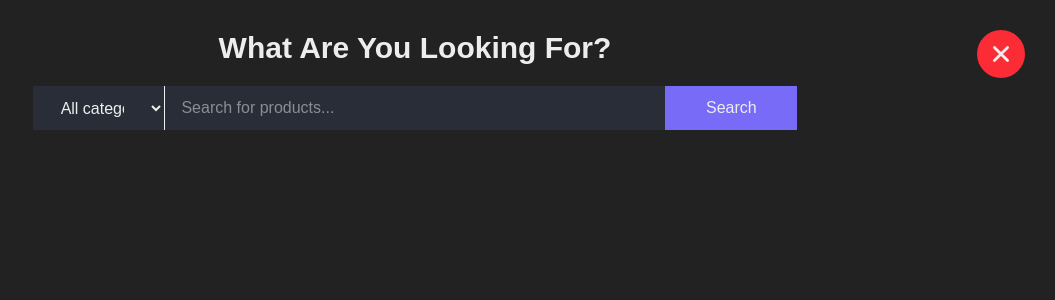
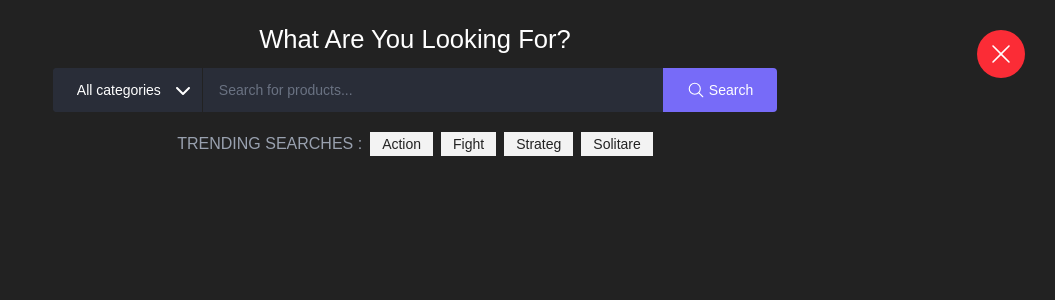
Before and after one commit to Adityo-dev/xstore, a Next.js app: page / in a window 1280 px wide. Both pictures are taken after a click on the button "Search". Shown: the top 300 px of the page, without its empty margins (225-1280 px from the left). Built offline with nearby package versions, Linux system fonts and the light colour scheme.

Commit message:
Navigation Bar [DONE]

```diff
--- a/src/shared/navigationBar/Search.js
+++ b/src/shared/navigationBar/Search.js
@@ -1,19 +1,19 @@
 "use client";
 import { useState } from "react";
 import { IoSearchOutline } from "react-icons/io5";
-import SearchPage from "./SearchPage";
+import SearchPanel from "./searchPanel/SearchPanel";
 
 function Search() {
-  const [open, setOpen] = useState(false);
+  const [openPanel, setOpenPanel] = useState(false);
 
   const closeSearchPanel = (value) => {
-    setOpen(value);
+    setOpenPanel(value);
   };
 
   return (
     <>
       <button
-        onClick={() => setOpen(true)}
+        onClick={() => setOpenPanel(true)}
         className="w-full flex items-center gap-2 cursor-pointer border-s border-[#FFFFFF24] pl-[20px] hover:text-[#776BF8] transition"
       >
         <IoSearchOutline className="text-2xl" />
@@ -21,7 +21,7 @@ function Search() {
       </button>
 
       {/* Sliding Search Panel */}
-      {open && <SearchPage onClose={closeSearchPanel} />}
+      {openPanel && <SearchPanel onClose={closeSearchPanel} />}
     </>
   );
 }
--- a/src/shared/navigationBar/SearchPage.js
+++ /dev/null
@@ -1,42 +0,0 @@
-import { IoClose } from "react-icons/io5";
-
-function SearchPage({ onClose }) {
-  return (
-    <div className="fixed top-0 left-0 w-full h-[85vh] bg-[#222222] z-50 animate-slideDown flex flex-col p-[30px]">
-      <button
-        onClick={() => onClose(false)}
-        className="absolute right-[30px] cursor-pointer w-12 h-12 flex items-center justify-center rounded-full bg-red-500"
-      >
-        <IoClose className="text-3xl" />
-      </button>
-
-      <div className="flex flex-col items-center justify-center">
-        <h3 className="text-3xl font-semibold mb-[20px]">
-          What Are You Looking For?
-        </h3>
-        <div className="flex items-center ">
-          <select
-            name="cars"
-            id="cars"
-            className="bg-[#292D38] px-6 w-full h-full border-r"
-          >
-            <option value="all-categories">All categories</option>
-            <option value="saab">Saab</option>
-            <option value="mercedes">Mercedes</option>
-            <option value="audi">Audi</option>
-          </select>
-          <input
-            type="text"
-            placeholder="Search for products..."
-            className="min-w-[500px] bg-[#292D38] py-2.5 px-4 outline-none"
-          />
-          <button className="w-full h-full px-6 bg-[#776BF8]">Search</button>
-        </div>
-      </div>
-
-      {/* Search Input */}
-    </div>
-  );
-}
-
-export default SearchPage;
--- /dev/null
+++ b/src/shared/navigationBar/searchPanel/SearchBar.js
@@ -0,0 +1,38 @@
+import { FaChevronDown } from "react-icons/fa6";
+import { IoSearchOutline } from "react-icons/io5";
+
+function SearchBar() {
+  return (
+    <div className="flex items-center bg-[#292D38] rounded-sm overflow-hidden">
+      {/* Custom Dropdown */}
+      <div className="relative inline-block">
+        <select className="appearance-none text-sm bg-[#292D38] px-6 py-3 pr-10  border-r border-[#222222] outline-0 cursor-pointer">
+          <option value="all-categories">All categories</option>
+          <option value="saab">Saab</option>
+          <option value="mercedes">Mercedes </option>
+          <option value="audi">Audi</option>
+        </select>
+
+        {/* Custom Arrow */}
+        <span className="absolute right-3 top-1/2 -translate-y-1/2 pointer-events-none">
+          <FaChevronDown />
+        </span>
+      </div>
+
+      {/* Search Input */}
+      <input
+        type="text"
+        placeholder="Search for products..."
+        className="min-w-[460px] bg-transparent text-white text-sm py-3 px-4 outline-none placeholder-gray-500"
+      />
+
+      {/* Search Button */}
+      <button className="bg-[#776BF8] px-6 py-3 text-sm flex items-center gap-1 cursor-pointer">
+        <IoSearchOutline className="text-lg" />
+        Search
+      </button>
+    </div>
+  );
+}
+
+export default SearchBar;
--- /dev/null
+++ b/src/shared/navigationBar/searchPanel/SearchPanel.js
@@ -0,0 +1,31 @@
+import { RxCross1 } from "react-icons/rx";
+import SearchBar from "./SearchBar";
+import TrendingSearches from "./TrendingSearches";
+
+function SearchPanel({ onClose }) {
+  return (
+    <div className="fixed top-0 left-0 w-full h-[85vh] bg-[#222222] z-50 animate-slideDown flex flex-col p-[20px] text-white">
+      {/* Close Button */}
+      <button
+        onClick={() => onClose(false)}
+        className="absolute hover:rotate-90 right-[30px] top-[30px] cursor-pointer w-12 h-12 flex items-center justify-center rounded-full bg-[#fb2c36] transition duration-300"
+      >
+        <RxCross1 className="text-2xl " />
+      </button>
+
+      {/* Main Content */}
+      <div className="flex flex-col items-center justify-center space-y-5">
+        {/* Header Title */}
+        <h3 className="text-[1.6rem] text-white mb-[10px]">
+          What Are You Looking For?
+        </h3>
+        {/* Search bar */}
+        <SearchBar />
+        {/* Trending Searches Tag */}
+        <TrendingSearches />
+      </div>
+    </div>
+  );
+}
+
+export default SearchPanel;
--- /dev/null
+++ b/src/shared/navigationBar/searchPanel/TrendingSearches.js
@@ -0,0 +1,41 @@
+const trendingTag = [
+  {
+    id: 1,
+    name: "action",
+  },
+  {
+    id: 2,
+    name: "fight",
+  },
+  {
+    id: 3,
+    name: "strateg",
+  },
+  {
+    id: 4,
+    name: "Solitare",
+  },
+];
+
+function TrendingSearches() {
+  return (
+    <div className="flex items-center gap-2">
+      <p className="text-[1rem] text-[#99a1af] uppercase">
+        Trending searches :
+      </p>
+
+      <ul className="flex items-center gap-2">
+        {trendingTag.map((tag) => (
+          <li
+            key={tag?.id}
+            className="bg-[#f3f3f3] text-[#222] px-3 py-0.5 text-sm font-medium capitalize cursor-pointer"
+          >
+            {tag?.name}
+          </li>
+        ))}
+      </ul>
+    </div>
+  );
+}
+
+export default TrendingSearches;
```
